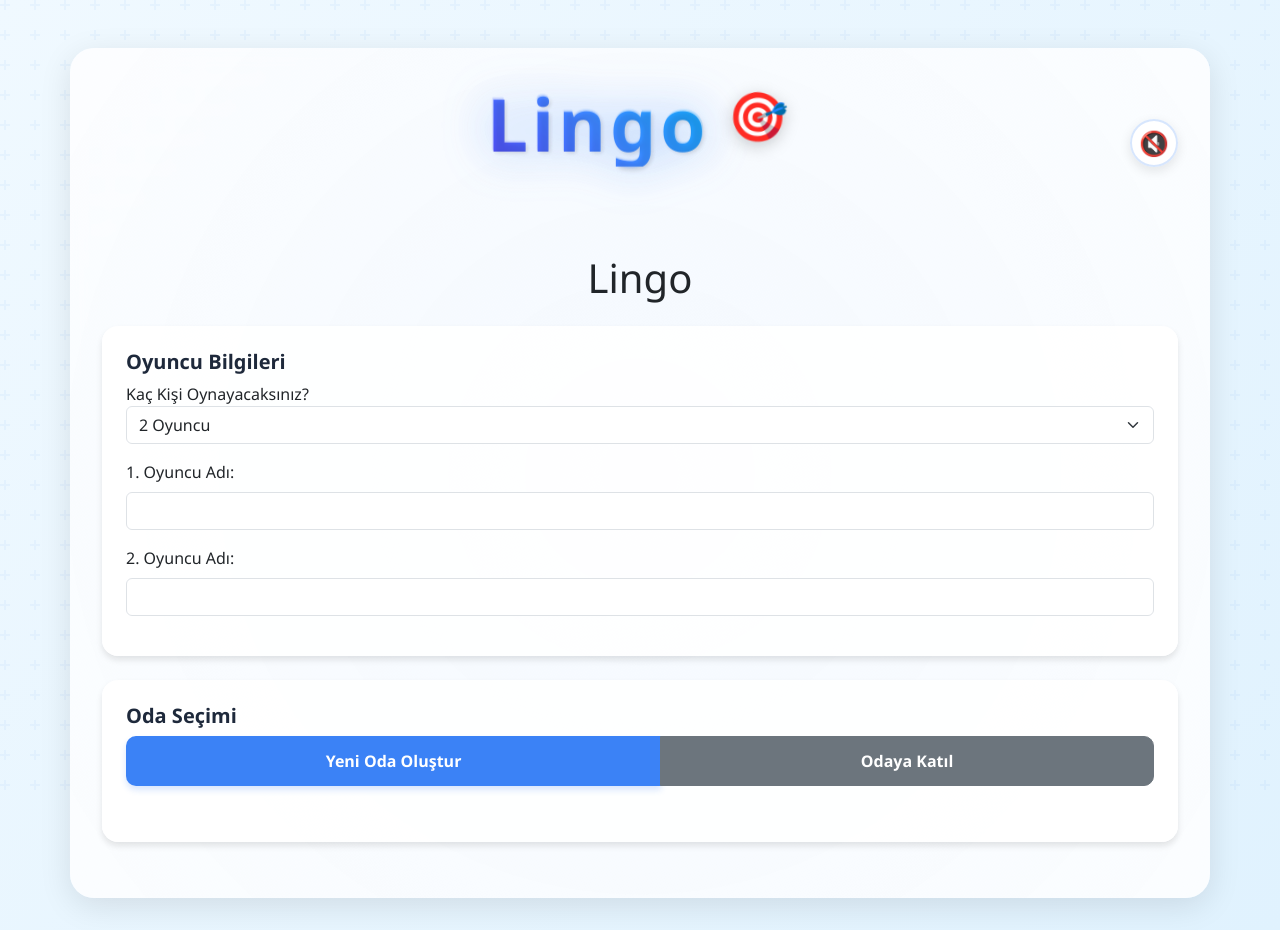
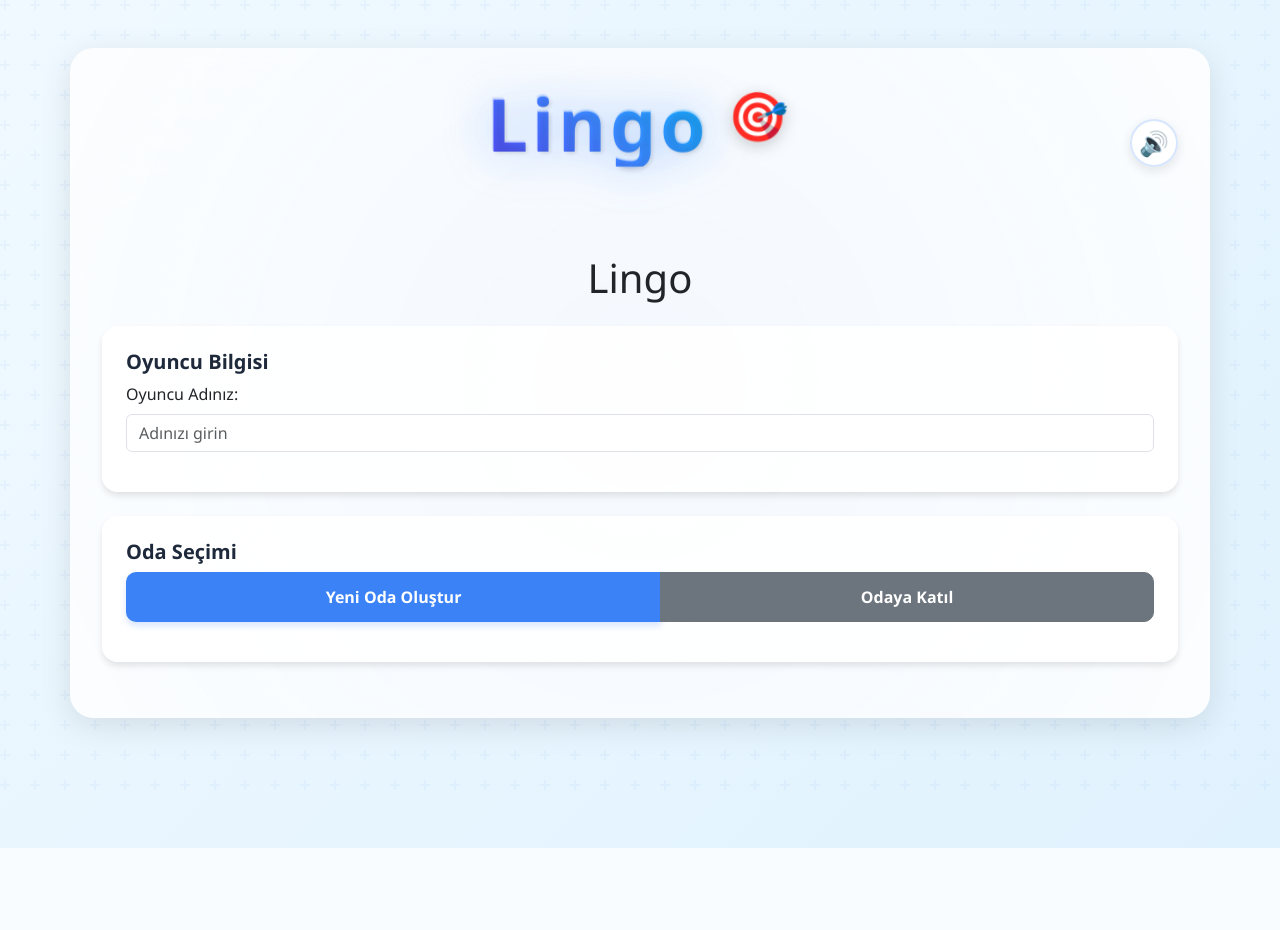
Before and after one commit to KemalTemel/Lingo_Game, a Flask app: page / in a window 1280 px wide. After the commit the page ends 848 px from the top, so only its background shows below. Run offline with Flask 2, Linux system fonts and the light colour scheme; some libraries are stand-ins or nearby versions.

Commit message:
Update index.html

```diff
--- a/templates/index.html
+++ b/templates/index.html
@@ -180,20 +180,13 @@
         <div id="giris-ekrani">
             <h1 class="text-center mb-4">Lingo</h1>
 
-            <!-- Oyuncu Bilgileri -->
+            <!-- Oyuncu Bilgisi -->
             <div class="card mb-4">
                 <div class="card-body">
-                    <h5 class="card-title">Oyuncu Bilgileri</h5>
+                    <h5 class="card-title">Oyuncu Bilgisi</h5>
                     <div class="mb-3">
-                        <label>Kaç Kişi Oynayacaksınız?</label>
-                        <select class="form-select" id="oyuncu-sayisi" onchange="oyuncuSayisiDegisti()">
-                            <option value="2">2 Oyuncu</option>
-                            <option value="3">3 Oyuncu</option>
-                            <option value="4">4 Oyuncu</option>
-                        </select>
-                    </div>
-                    <div id="oyuncu-alanlari">
-                        <!-- Oyuncu input alanları JavaScript ile oluşturulacak -->
+                        <label class="form-label">Oyuncu Adınız:</label>
+                        <input type="text" class="form-control" id="oyuncu-adi" placeholder="Adınızı girin">
                     </div>
                 </div>
             </div>
@@ -213,15 +206,20 @@
                                 <button class="btn btn-primary" onclick="odayaKatil()">Katıl</button>
                             </div>
                         </div>
-                        <div id="oda-bilgisi" class="alert alert-info mt-3" style="display: none;">
-                            <!-- Oda bilgisi buraya gelecek -->
-                        </div>
-                        <div id="oyuncu-listesi" class="mt-3">
-                            <!-- Odadaki oyuncular buraya listelenecek -->
-                        </div>
                     </div>
-                    <button class="btn btn-success w-100 mt-3" id="oyunu-baslat" onclick="oyunuBaslat()" style="display: none;">
-                        Oyunu Başlat
+                </div>
+            </div>
+
+            <!-- Oda Bilgisi -->
+            <div id="oda-bilgisi" class="card mb-4" style="display: none;">
+                <div class="card-body">
+                    <h5 class="card-title">Oda Bilgisi</h5>
+                    <div class="alert alert-info" id="oda-id-gosterim"></div>
+                    <div id="oyuncu-listesi" class="mb-3">
+                        <!-- Oyuncular burada listelenecek -->
+                    </div>
+                    <button class="btn btn-success w-100" id="oyunu-baslat" onclick="oyunuBaslat()" disabled>
+                        Oyunu Başlat (En az 2 oyuncu gerekli)
                     </button>
                 </div>
             </div>
```
